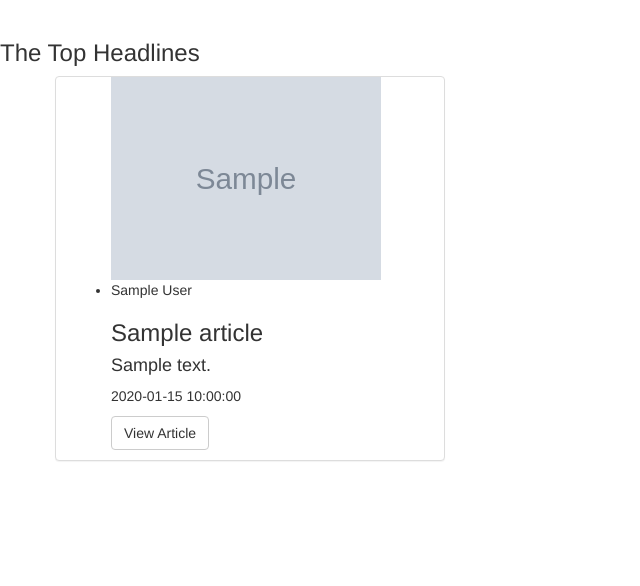
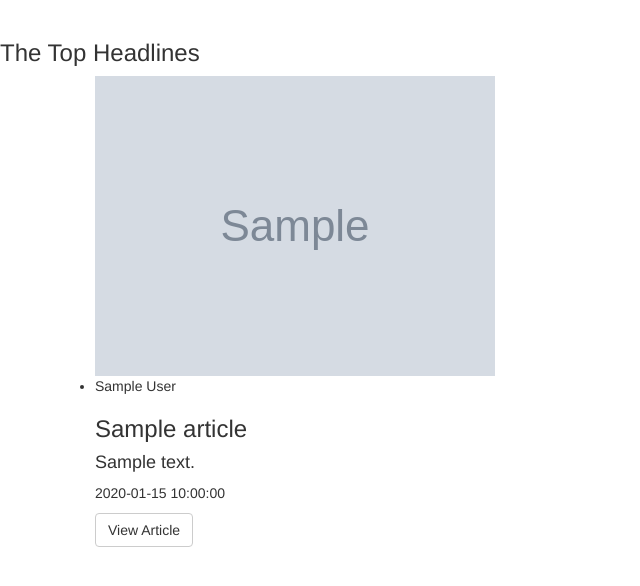
Before and after one commit to Yvonne-Ouma/News-Highlight, a Flask app: template app/templates/source.html in a window 1280 px wide. Shown: the part 52-638 px from the top of the page, without its empty margins (0-640 px from the left). Run offline with Flask 2, Linux system fonts and the light colour scheme; the template is opened without the code that fills it: most values are stand-ins (such as "Sample title", 1, 10 or a date in 2020); grey boxes marked "Sample" are stand-in pictures; some libraries are stand-ins or nearby versions.

Commit message:
changes made

```diff
--- a/app/templates/source.html
+++ b/app/templates/source.html
@@ -13,9 +13,10 @@
 <div class="container" class="class">
       <div class="row" id="new">
         {% for article in articles %}
-        <div class=" col-md-4 panel panel-default" style="margin:0px;">
-          <ul>
-              <img  class="panel-img-top" src="{{article.urlToImage}}" alt="" style="padding-right:130px; max-width:400px;">
+        <ul>
+        <div class="card" style="width:400px">
+          <img class="card-img-top" src="{{article.urlToImage}}" alt="Card image">
+
 
             <div class="card-body">
               <li class="card-title">{{article.author}}</li>
@@ -25,9 +26,8 @@
               <a href="{{article.url}}" class="btn btn-default">View Article</a>
               <br>
              </div>
-            </ul>
           </div>
-
+          </ul>
           {%endfor%}
         </div>
 
```
Also changed, not shown: SPECS.md (renamed from specs.md), 1 other file.
